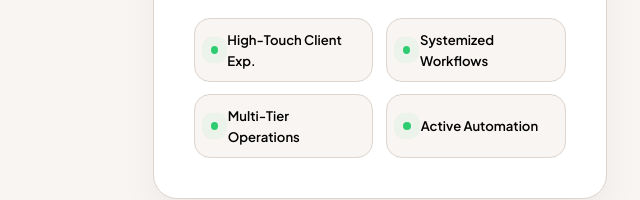
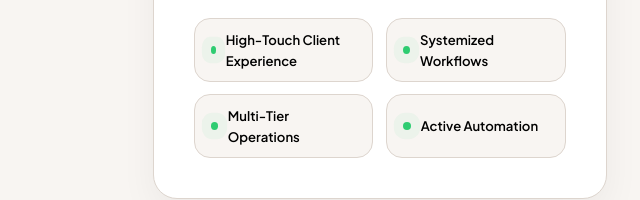
Before and after one commit to tatiananicolapono-debug/tatiana-pono-portfolio, a plain HTML site: page index.html in a window 1280 px wide. Shown: the part 416-616 px from the top of the page, 633-1273 px from the left. Drawn offline with Linux system fonts and the light colour scheme.

Commit message:
Update index.html

```diff
--- a/index.html
+++ b/index.html
@@ -1161,7 +1161,7 @@
                 Currently specializing in client onboarding, estate planning setup (Wealth.com), partner delivery workflows, and automated pipeline tracking.
             </p>
             <div class="status-indicators">
-                <div class="status-pill"><span class="pulse-dot"></span> High-Touch Client Exp.</div>
+                <div class="status-pill"><span class="pulse-dot"></span> High-Touch Client Experience</div>
                 <div class="status-pill"><span class="pulse-dot"></span> Systemized Workflows</div>
                 <div class="status-pill"><span class="pulse-dot"></span> Multi-Tier Operations</div>
                 <div class="status-pill"><span class="pulse-dot"></span> Active Automation</div>
```
